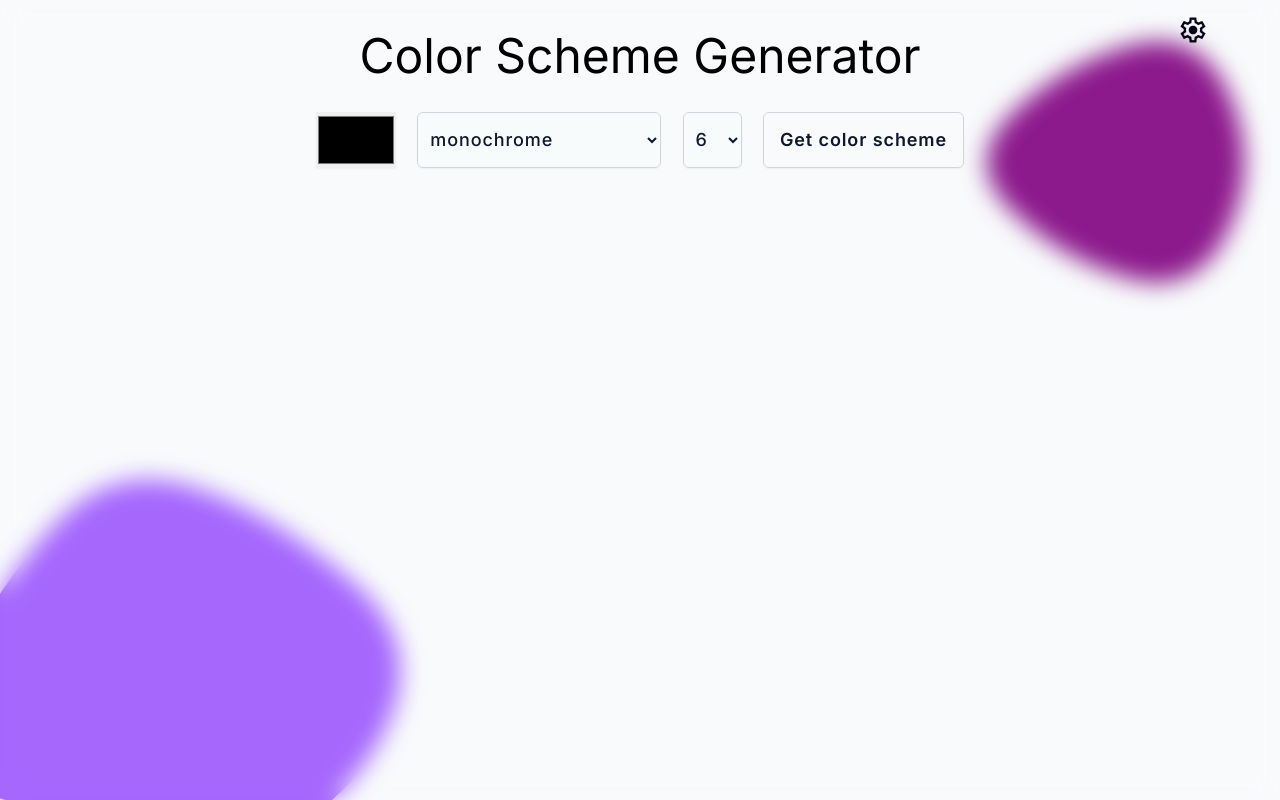
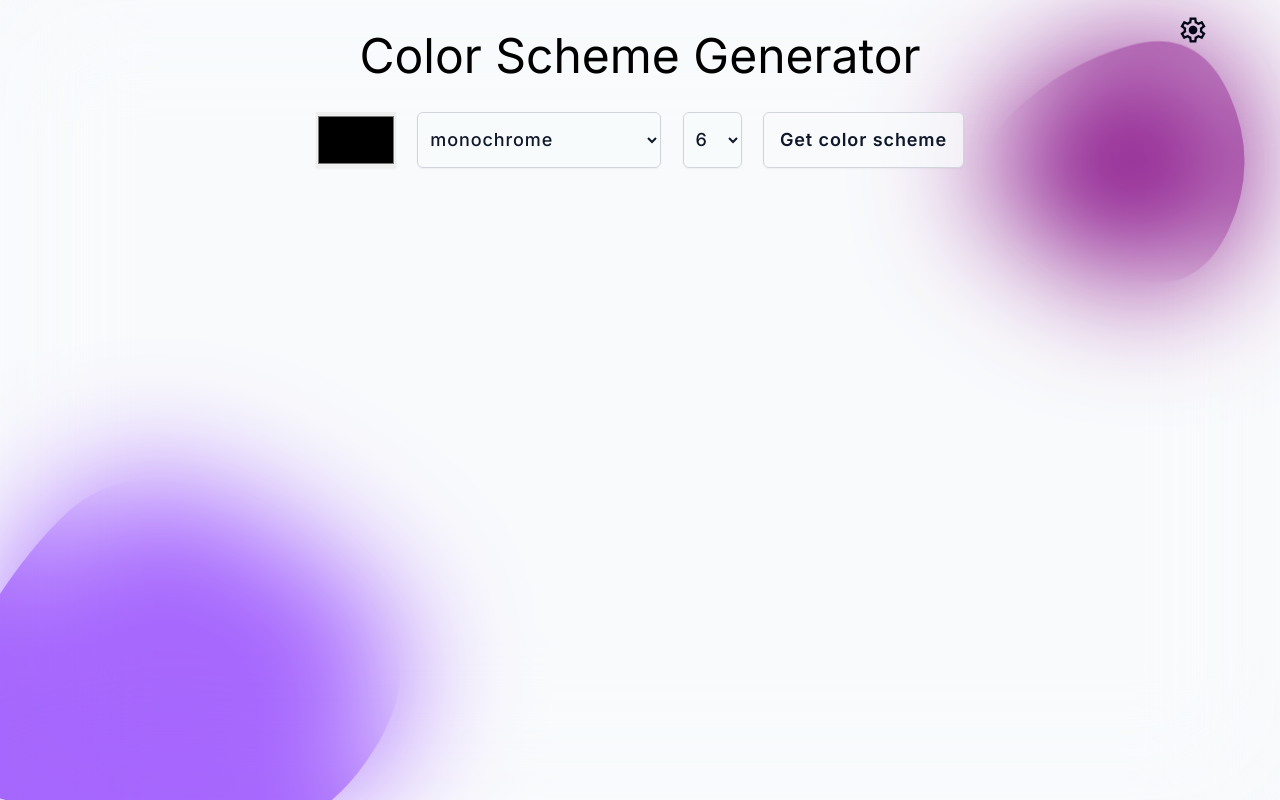
Before and after one commit to VriaA/color-scheme-generator, a website with bundled scripts: page index.html in a window 1280 px wide. Built offline with nearby package versions, Linux system fonts and the light colour scheme; no server answers.

Commit message:
Increased Background blur

```diff
--- a/index.html
+++ b/index.html
@@ -29,7 +29,7 @@
                     <path d="M403,341Q356,442,255.5,414.5Q155,387,78.5,313.5Q2,240,78.5,166Q155,92,256.5,64Q358,36,404,138Q450,240,403,341Z" />
                 </svg>
 
-            <div class="flex flex-col items-center w-full min-h-screen bg-zinc-50/10 backdrop-blur-md">
+            <div class="flex flex-col items-center w-full min-h-screen bg-zinc-50/10 backdrop-blur-3xl">
 
                 <header class="relative flex justify-center w-full dark:text-slate-50 px-2 pt-8">
                     <h1 class="font-normal font-inter text-center text-3xl md:text-5xl">Color Scheme Generator</h1>
```
Also changed, not shown: dist/output.css.
